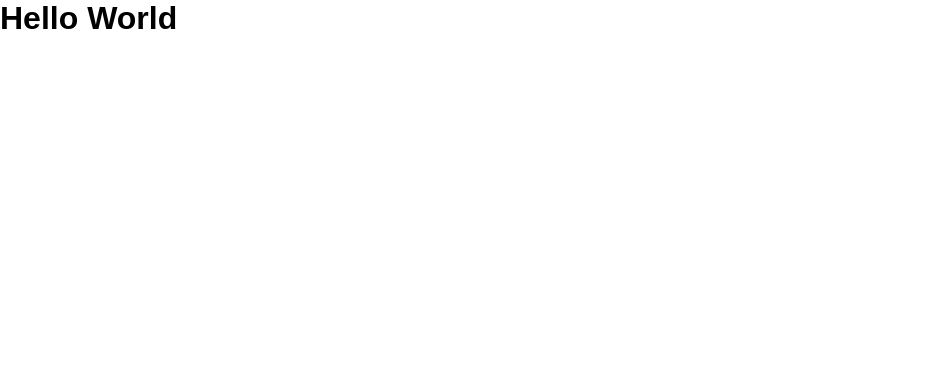
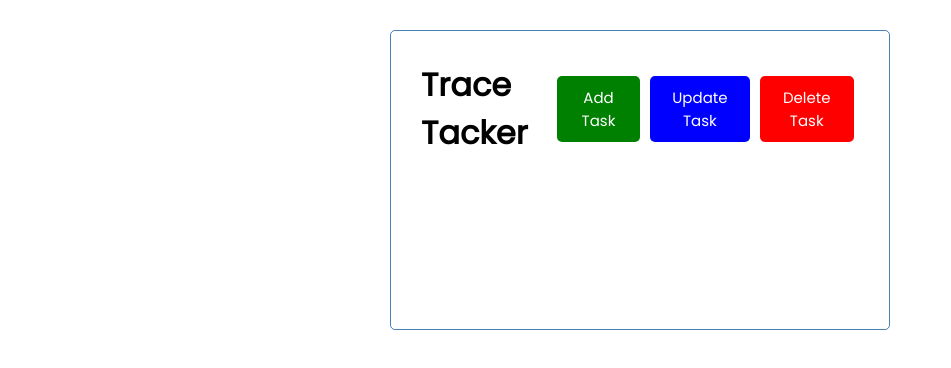
Before and after one commit to rakib3004/vue-crash-2021, a Vue app: page / in a window 1280 px wide. Shown: the top 368 px of the page, without its empty margins (0-951 px from the left). Built offline with nearby package versions, Linux system fonts and the light colour scheme.

Commit message:
add trace tacker and its style

```diff
--- a/src/App.vue
+++ b/src/App.vue
@@ -1,18 +1,22 @@
 <template>
- <h1>Hello World</h1>
+<div class="container">
+<Header title="Trace Tacker" />
+ </div>
 </template>
 
 <script>
+import Header from './components/Header'
 
 export default {
   name: 'App',
   components: {
-
+    Header
   }
 }
 </script>
 
 <style>
+@import url('https://fonts.googleapis.com/css2?family=Poppins:wght@300;400&display=swap');
 
 *{
   box-sizing: border-box;
--- /dev/null
+++ b/src/components/Button.vue
@@ -0,0 +1,18 @@
+<template>
+    <button @click="onClick()" :style="{background: color}" class="btn">{{text}}</button>
+</template>
+<script>
+
+export default{
+  name: 'Button',
+  props:{
+      text:String,
+      color:String
+  },
+  methods:{
+      onClick(){
+          console.log('Click')
+      },
+  }
+}
+</script>
--- /dev/null
+++ b/src/components/Header.vue
@@ -0,0 +1,31 @@
+<template>
+    <header>
+        <h1>{{title}}</h1>
+          <Button text="Add Task" color="green" />
+          <Button text="Update Task" color="blue" />
+          <Button text="Delete Task" color="red" />
+    </header>
+
+</template>
+
+<script>
+import Button from './Button.vue'
+
+export default {
+   name: 'Header',
+   props:{
+       title: String,
+   },
+   components:{
+       Button,
+   },
+}
+</script>
+<style scoped>
+header{
+    display: flex;
+    justify-content: space-between;
+    align-items: center;
+    margin-bottom: 20px;
+}
+</style>
```
